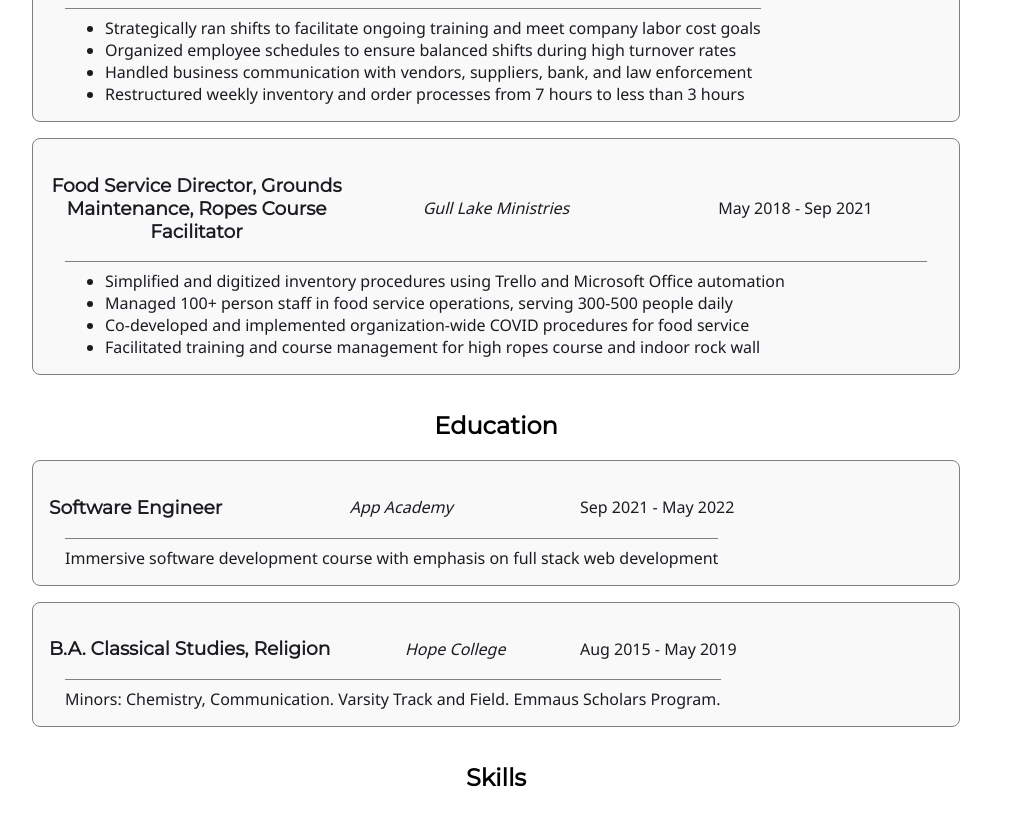
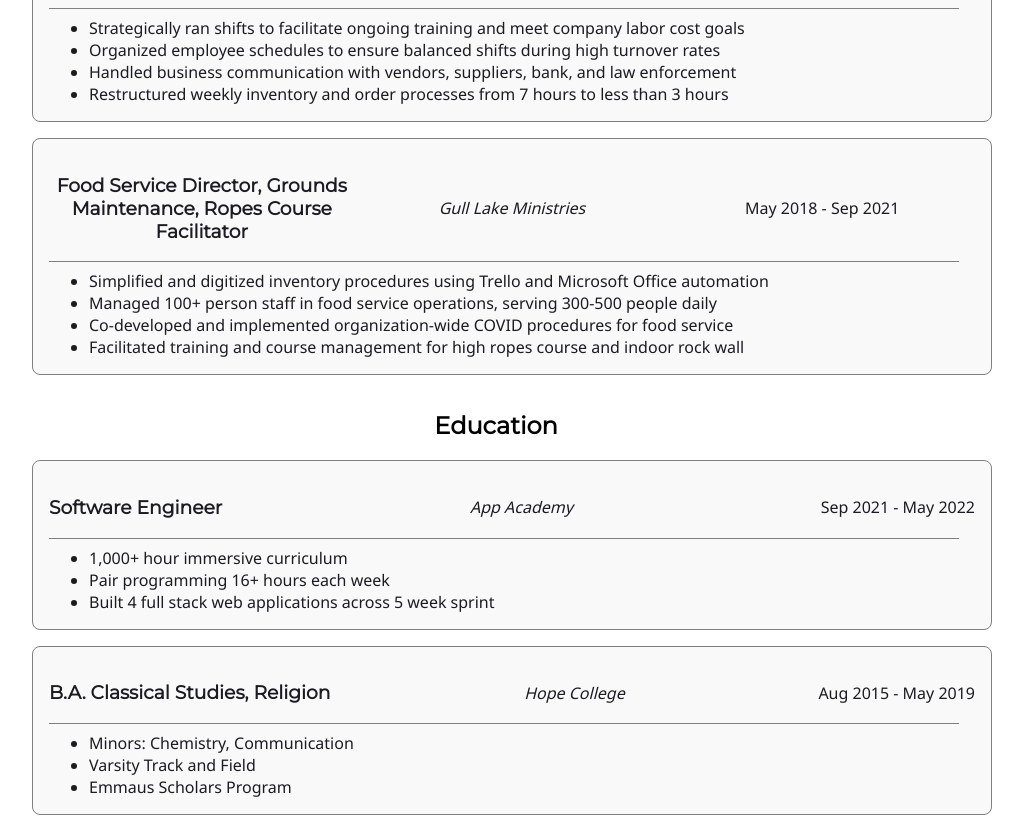
Before and after one commit to mdepree5/mdepree5.github.io, a React (Create React App) app: page / in a window 1280 px wide. Shown: the part 2140-2957 px from the top of the page, without its empty margins (144-1167 px from the left). Built offline with nearby package versions, Linux system fonts and the light colour scheme.

Commit message:
restyle resume

```diff
--- a/src/components/2_Sections/projects.css
+++ b/src/components/2_Sections/projects.css
@@ -6,6 +6,7 @@
   border: 0.05em solid gray; border-radius: 0.5em;
   margin: 1em; margin-top: 0;
   padding: 1em;
+  width: 100%;
 }
 
 /* .dark-project-card:hover{ background: #36373e; } */
--- a/src/components/2_Sections/resume.css
+++ b/src/components/2_Sections/resume.css
@@ -3,10 +3,11 @@
 /* todo             Experiences                  */
 /* todo ——————————————————————————————————————————————————————————————————————————————— */
 .experience-card{
-  display: flex; flex-direction: row-reverse; justify-content: flex-end;
+  display: flex; flex-direction: column; justify-content: flex-end;
   border: 0.05em solid gray; border-radius: 0.5em;
   margin: 1em; margin-top: 0;
   padding: 1em;
+  width: 100%;
 }
 .dark-experience-card .experience-header{ color:#fff5bd; }
 .dark-experience-card li:hover{ color:#fff5bd; }
@@ -14,7 +15,7 @@
 
 .experience-card ul{
   text-align: left;
-  margin-left: 1em; margin-right: 1em;
+  margin-right: 1em;
   padding-top: 0.5em; border-top: 0.05em solid gray
 }
 
@@ -33,10 +34,11 @@
 /* todo             Education                  */
 /* todo ——————————————————————————————————————————————————————————————————————————————— */
 .education-card{
-  display: flex; flex-direction: row; justify-content: flex-start;
+  display: flex; flex-direction: column; justify-content: flex-start;
   border: 0.05em solid gray; border-radius: 0.5em;
   margin: 1em; margin-top: 0;
   padding: 1em;
+  width: 100%;
 }
 
 .dark-education-card .education-header{ color:#e8c3ff; }
@@ -56,6 +58,12 @@
 .education-description{
   text-align: left;
   margin-left: 1em; margin-right: 1em;
+  padding-top: 0.5em; border-top: 0.05em solid gray
+}
+
+.education-card ul{
+  text-align: left;
+  margin-right: 1em;
   padding-top: 0.5em; border-top: 0.05em solid gray
 }
 
--- a/src/components/2_Sections/resume.js
+++ b/src/components/2_Sections/resume.js
@@ -36,7 +36,6 @@ const ExperienceCard = ({mode, experience}) => {
     <div className={`${mode}-experience-card experience-card`}>
       {/* <img className='experience-image' src={experience.image} alt="experience" /> */}
 
-      <div className='col-list'>
       <div className='experience-header' >
         <h3 >{experience.role}</h3>
         <div style={{fontStyle: 'italic'}} >{experience.name}</div>
@@ -47,8 +46,6 @@ const ExperienceCard = ({mode, experience}) => {
         <li key={bullet}>{bullet}</li>
       ))}</ul>
     </div>
-    </div>
-
   )
 }
 
@@ -58,15 +55,16 @@ const EducationCard = ({mode, education}) => {
     <div className={`${mode}-education-card education-card`}>
       {/* <img style={{cursor:'pointer'}} onClick={()=>window.open(education.link)} className='education-image' src={education.image} alt="education" /> */}
 
-      <div className='col-list'>
       <div className='education-header'>
         <h3>{education.yield}</h3>
         <div style={{fontStyle: 'italic'}} >{education.name}</div>
         <div>{education.timeframe}</div>
       </div>
 
-        <div className='education-description' >{education.description}</div>
-      </div>
+      {/* <div className='education-description' >{education.description}</div> */}
+      <ul>{education.bullets.map(bullet => (
+        <li key={bullet}>{bullet}</li>
+      ))}</ul>
     </div>
   )
 }
--- a/src/data/resume.js
+++ b/src/data/resume.js
@@ -59,7 +59,11 @@ export const educations = [
     name: 'App Academy',
     timeframe: 'Sep 2021 - May 2022',
     yield: 'Software Engineer',
-    description: 'Immersive software development course with emphasis on full stack web development',
+    bullets: [
+      '1,000+ hour immersive curriculum',
+      'Pair programming 16+ hours each week',
+      'Built 4 full stack web applications across 5 week sprint',
+    ],
     link: 'https://www.appacademy.io/',
     image: 'https://md5-self.s3.amazonaws.com/education/aa.png',
   },
@@ -67,7 +71,11 @@ export const educations = [
     name: 'Hope College',
     timeframe: 'Aug 2015 - May 2019',
     yield: 'B.A. Classical Studies, Religion',
-    description: 'Minors: Chemistry, Communication. Varsity Track and Field. Emmaus Scholars Program.',
+    bullets: [
+      'Minors: Chemistry, Communication',
+      'Varsity Track and Field',
+      'Emmaus Scholars Program',
+    ],
     link: 'https://hope.edu/',
     image: 'https://md5-self.s3.amazonaws.com/education/hope-igd-2.jpg',
     image2: 'https://md5-self.s3.amazonaws.com/education/hope-igd.jpg',
```
Lines whose indentation alone changed are shown as unchanged.
